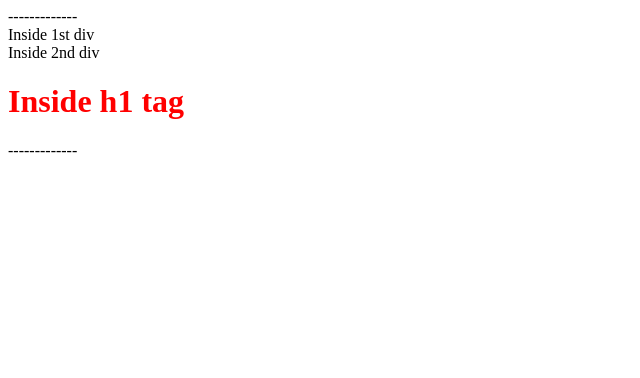
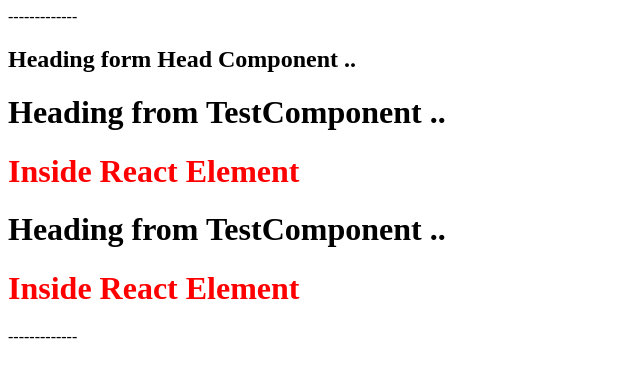
Before and after one commit to sahilgharte/React_Practice_1, a React (Vite) app: page / in a window 1280 px wide. Shown: the top 378 px of the page, without its empty margins (0-640 px from the left). Built offline with nearby package versions, Linux system fonts and the light colour scheme.

Commit message:
Pratice function component and different approches

```diff
--- a/App.js
+++ b/App.js
@@ -37,20 +37,42 @@
 // JSX (using parcel(babel)) -------> ES6 engine can understand.
 // JSX ---> React.createElement --> React object ---> Html element
 // only camel casing works hear
-const jsxheading =(<div>Inside 1st div
 
-<div>Inside 2nd div
+
+// ----------------------------------------------
+
+const jsxheading =(<div>
+
+<div>
     <div>
-        <h1 id="heading">Inside h1 tag</h1>
+        <h1 id="heading">Inside React Element</h1>
     </div>
 </div>
 
 </div>)
 
-console.log(jsxheading);
+// Functional component
+
+const TestComponent = () => (
+    <div className="testcontainer">
+        <h1>Heading from TestComponent ..</h1>
+        {jsxheading}
+    </div>
+);
+
+const HeadingComponent = () => (
+    <div className="headingcontainer">
+        <h2>Heading form Head Component ..</h2>
+        <TestComponent/>
+        {TestComponent()}
+    </div>
+);
+
 
 // ------------------------
 
 const root = ReactDOM.createRoot(document.getElementById("root"));
 
-root.render(jsxheading);
+root.render(<HeadingComponent/>);
+
+// ------------------------------------------------------------------------
```
Also changed, not shown: 1 other file (tests, documents, lock files or other folders).
